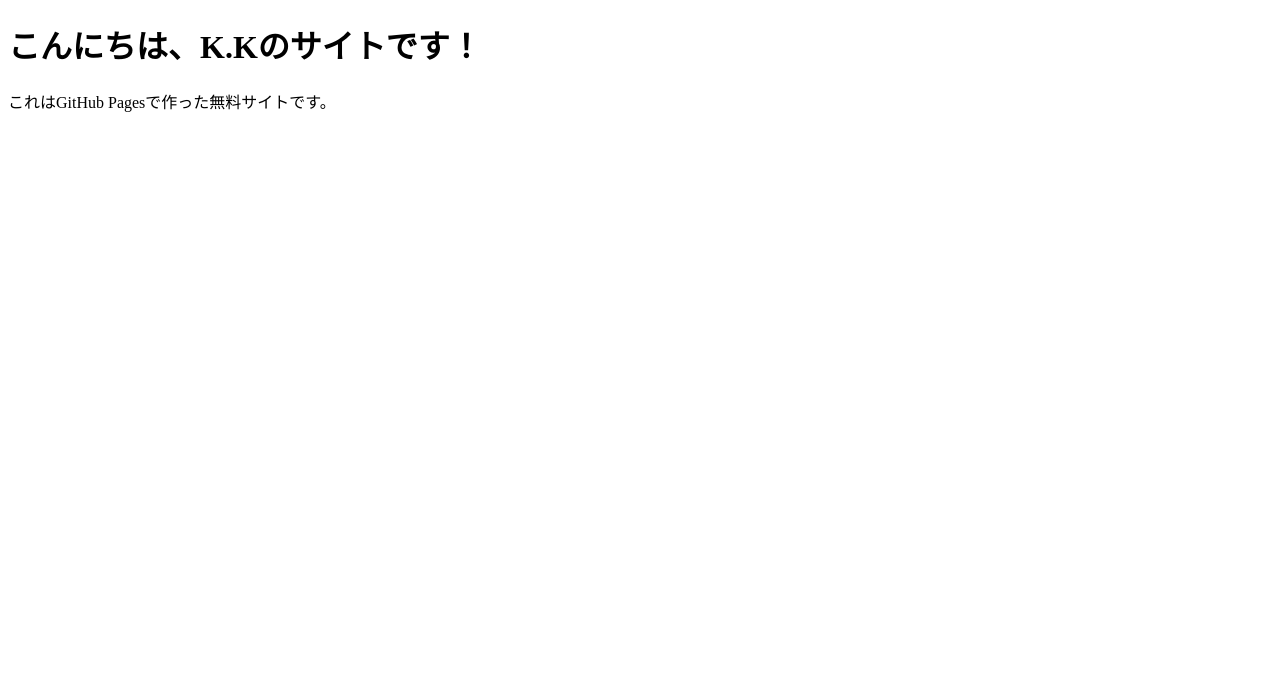
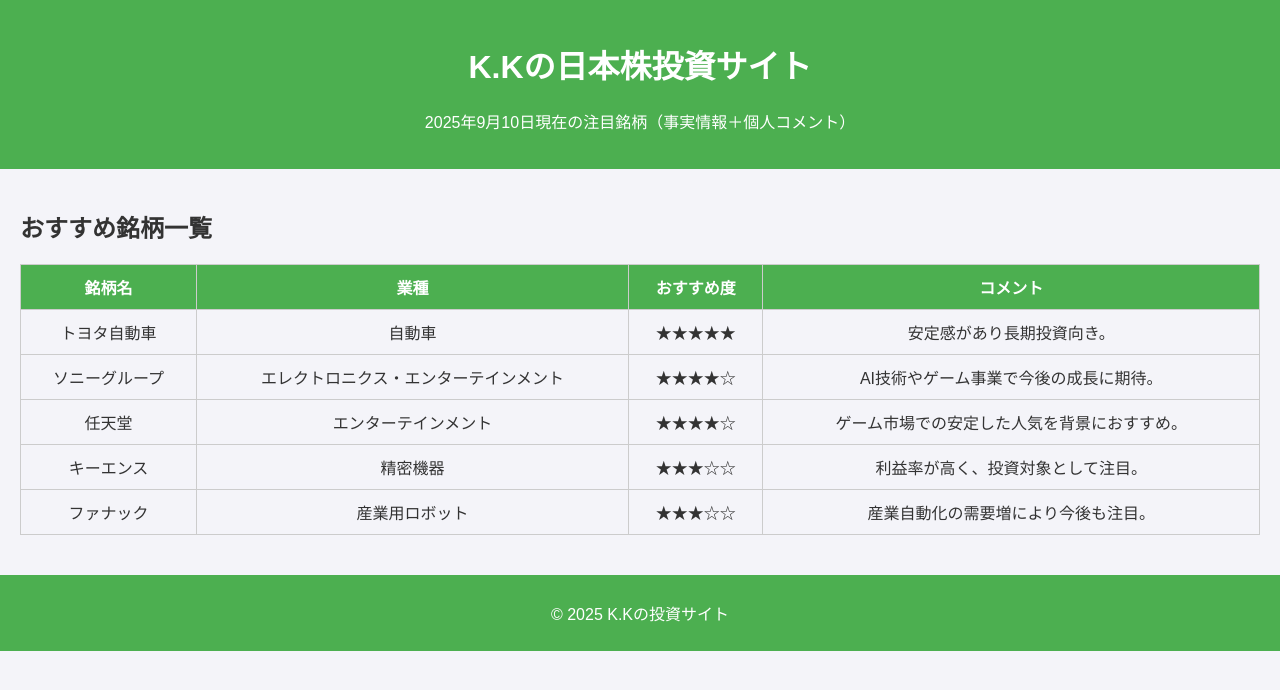
Before and after one commit to gongxunjiateng-coder/mypage.github.io, a plain HTML site: page index.html in a window 1280 px wide. Drawn offline with Linux system fonts and the light colour scheme.

Commit message:
Update index.html

```diff
--- a/index.html
+++ b/index.html
@@ -2,10 +2,99 @@
 <html lang="ja">
 <head>
   <meta charset="UTF-8">
-  <title>私の初めてのサイト</title>
+  <meta name="viewport" content="width=device-width, initial-scale=1.0">
+  <title>K.Kの日本株投資サイト</title>
+  <style>
+    body {
+      font-family: Arial, sans-serif;
+      background-color: #f4f4f9;
+      color: #333;
+      margin: 0;
+      padding: 0;
+    }
+    header {
+      background-color: #4CAF50;
+      color: white;
+      text-align: center;
+      padding: 20px;
+    }
+    main {
+      padding: 20px;
+    }
+    table {
+      width: 100%;
+      border-collapse: collapse;
+      margin-bottom: 20px;
+    }
+    th, td {
+      border: 1px solid #ccc;
+      padding: 10px;
+      text-align: center;
+    }
+    th {
+      background-color: #4CAF50;
+      color: white;
+    }
+    footer {
+      text-align: center;
+      padding: 10px;
+      background-color: #4CAF50;
+      color: white;
+    }
+  </style>
 </head>
 <body>
-  <h1>こんにちは、K.Kのサイトです！</h1>
-  <p>これはGitHub Pagesで作った無料サイトです。</p>
+  <header>
+    <h1>K.Kの日本株投資サイト</h1>
+    <p>2025年9月10日現在の注目銘柄（事実情報＋個人コメント）</p>
+  </header>
+  <main>
+    <h2>おすすめ銘柄一覧</h2>
+    <table>
+      <thead>
+        <tr>
+          <th>銘柄名</th>
+          <th>業種</th>
+          <th>おすすめ度</th>
+          <th>コメント</th>
+        </tr>
+      </thead>
+      <tbody>
+        <tr>
+          <td>トヨタ自動車</td>
+          <td>自動車</td>
+          <td>★★★★★</td>
+          <td>安定感があり長期投資向き。</td>
+        </tr>
+        <tr>
+          <td>ソニーグループ</td>
+          <td>エレクトロニクス・エンターテインメント</td>
+          <td>★★★★☆</td>
+          <td>AI技術やゲーム事業で今後の成長に期待。</td>
+        </tr>
+        <tr>
+          <td>任天堂</td>
+          <td>エンターテインメント</td>
+          <td>★★★★☆</td>
+          <td>ゲーム市場での安定した人気を背景におすすめ。</td>
+        </tr>
+        <tr>
+          <td>キーエンス</td>
+          <td>精密機器</td>
+          <td>★★★☆☆</td>
+          <td>利益率が高く、投資対象として注目。</td>
+        </tr>
+        <tr>
+          <td>ファナック</td>
+          <td>産業用ロボット</td>
+          <td>★★★☆☆</td>
+          <td>産業自動化の需要増により今後も注目。</td>
+        </tr>
+      </tbody>
+    </table>
+  </main>
+  <footer>
+    <p>&copy; 2025 K.Kの投資サイト</p>
+  </footer>
 </body>
 </html>
```
